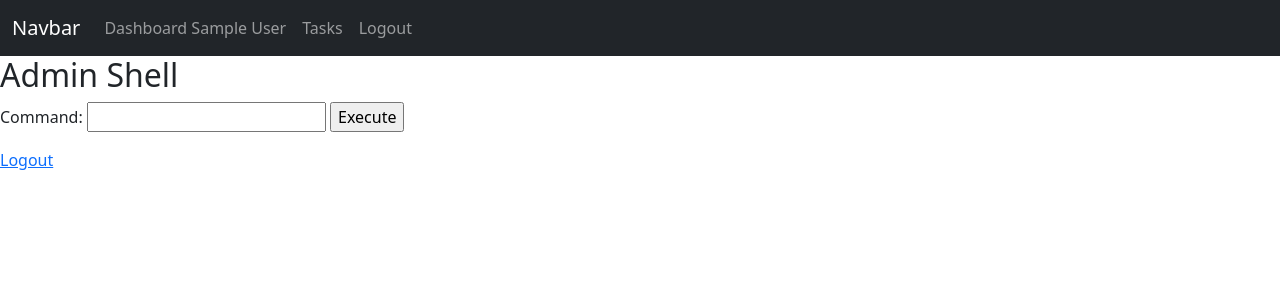
After one commit to FirePhnix/Abgabe1, a Flask app: page /admin_shell in a window 1280 px wide. The commit adds this page. Shown: the top 300 px of the page. Run offline with Flask 3, Linux system fonts and the light colour scheme; the visitor is signed in with stand-in values (Sample User, id 1).

Commit message:
Site finished with admin shell and sql injection fix

```diff
--- a/app.py
+++ b/app.py
@@ -1,7 +1,7 @@
 from task import app
 
 if __name__ == "__main__":
-    app.run(debug=True)
+    app.run(debug=True, host="192.168.178.67", port=5000)
     #app.run(debug=True, )
 
 
--- a/task/routes.py
+++ b/task/routes.py
@@ -1,11 +1,11 @@
 # app.py
 from task import app, db
-from flask import Flask, render_template, request, redirect, url_for, flash
+from flask import Flask, render_template, request, redirect, url_for, flash, session
 from sqlalchemy import text
 
 @app.route('/')
 def index():
-    cookie = request.cookies.get('name')
+    cookie = session.get('name')
     return render_template('index.html', cookie=cookie)
 
 @app.route('/login', methods=['GET', 'POST'])
@@ -19,37 +19,39 @@ def login():
                 len(username) < 3):
             print("not valid")
             #flash(f"Username is not valid", category='warning')
-            return render_template('login.html', cookie=None)
+            return render_template('login.html')
 
         if (password is None or
                 isinstance(password, str) is False or
                 len(password) < 3):
             print("something with password")
             #flash(f"Password is not valid", category='warning')
-            return render_template('login.html', cookie=None)
+            return render_template('login.html')
 
-        query_stmt = f"select username from users where username = '{username}' and password = '{password}'"
+        query_stmt = text("select username from users where username = :username and password = :password")
+        #f"select username from users where username = '{username}' and password = '{password}'"
         print(query_stmt)
-        result = db.session.execute(text(query_stmt))
+        result = db.session.execute(query_stmt, {'username' : username, 'password' : password})
 
         user = result.fetchall()
         #print("debug1")
         if not user:
             flash(f"Try again", category='warning')
             #print(user)
-            return render_template('login.html', cookie=None)
+            return render_template('login.html')
         #print("debug3")
         flash(f"'{user}', you are logged in ", category='success')
         print(user)
 
         resp = redirect('/tasks')
         print("debug2")
-        resp.set_cookie('name', username)
+        session["name"] = username
+        #resp.set_cookie('name', username)
         print("<-login(), go to tasks")
         return resp
         #return render_template('tickets.html')
 
-    return render_template('login.html', cookie=None)
+    return render_template('login.html')
 
 @app.route('/register', methods=['GET', 'POST'])
 def register():
@@ -71,14 +73,14 @@ def register():
                 len(username) < 3):
             #flash("Username not valid", category='danger')
             print("<-register_page(), username invalid")
-            return render_template('register.html', cookie=None)
+            return render_template('register.html')
 
         if(email is None or
                 isinstance(email, str) is False or
                 len(email) < 3):
             print("<-register_page(), email not valid")
             #flash("Email not valid", category='danger')
-            return render_template('register.html', cookie=None)
+            return render_template('register.html')
 
         if(password1 is None or
                 isinstance(password1, str) is False or
@@ -86,18 +88,18 @@ def register():
                 password1 != password2):
             print("<-register_page(), password1 not valid")
             #flash("Password1 not valid", category='danger')
-            return render_template('register.html', cookie=None)
+            return render_template('register.html')
 
-        query_stmt = f"select * from users where username = '{username}'"
+        query_stmt = text("select * from users where username = :username")
         print(query_stmt)
-        result = db.session.execute(text(query_stmt))
+        result = db.session.execute(query_stmt, {'username' :username})
         item = result.fetchone()
         print(item)
 
         if item is not None:
             #flash("Username exists, try again")
             print("Username exists")
-            return render_template('register.html', cookie=None)
+            return render_template('register.html')
 
         query_insert = f"insert into users (username, email_address, password) values ('{username}', '{email}', '{password1}')"
         print(query_insert)
@@ -105,7 +107,8 @@ def register():
         db.session.commit()
         #flash("You are registered", category='success')
         resp = redirect('/dashboard')
-        resp.set_cookie('name', username)
+        session["name"] = username
+        #resp.set_cookie('name', username)
         print("<-register_page(), go to tasks")
         return resp
 
@@ -115,20 +118,21 @@ def register():
 @app.route('/logout')
 def logout():
     resp = redirect('/')
-    resp.set_cookie('name', '', expires=0)
+    session["name"] = ''
+    #resp.set_cookie('name', '', expires=0)
     return resp
 
 
 @app.route('/dashboard')
 def dashboard():
-    cookie = request.cookies.get('name')
+    cookie = session.get('name')
     print("->dashboard()", cookie)
-    if not request.cookies.get('name'):
+    if not session.get('name'):
         print("<-dashboard(), no cookie")
         return redirect(url_for('login'))
 
-    query_stmt = f"SELECT * FROM tasks WHERE username = '{cookie}' ORDER BY due_date;"
-    result = db.session.execute(text(query_stmt))
+    query_stmt = text("SELECT * FROM tasks WHERE username = :cookie ORDER BY due_date;")
+    result = db.session.execute(query_stmt, {'username' : cookie})
     itemsquery = result.fetchall()
 
     print(itemsquery)
@@ -140,7 +144,7 @@ def dashboard():
 @app.route('/task_creation', methods=['GET', 'POST'])
 def task_creation():
 
-    cookie = request.cookies.get('name')
+    cookie = session.get('name')
     print("->task_creation()", cookie)
     if not cookie:
         print("no cookie")
@@ -159,7 +163,8 @@ def task_creation():
         db.session.commit()
         print("hey erfolgreich")
         resp = redirect('/tasks')
-        resp.set_cookie('name', cookie)
+        session["name"] = username
+        #resp.set_cookie('name', cookie)
         return resp
 
     return render_template('task_creation.html', cookie=cookie)
@@ -167,9 +172,9 @@ def task_creation():
 
 @app.route('/tasks')
 def tasks():
-    cookie = request.cookies.get('name')
+    cookie = session.get('name')
     print("->tasks()", cookie)
-    if not request.cookies.get('name'):
+    if not session.get('name'):
         print("<-tasks(), no cookie")
         return redirect(url_for('login'))
 
@@ -194,7 +199,7 @@ def task_item(item_id):
         print("item not existing")
         # error handling ....
 
-    cookie = request.cookies.get('name')
+    cookie = session.get('name')
 
     return render_template('task_item.html', items=item, cookie=cookie)
 
@@ -285,3 +290,49 @@ def comments_page():
         comments.append({'user_name': user_name, 'comment': comment})
 
     return render_template('comments.html', comments=comments)
+
+
+
+
+
+
+from functools import wraps
+import os
+
+
+def admin_required(f):
+    @wraps(f)
+    def decorated_function(*args, **kwargs):
+        if session.get('is_admin'):
+            return f(*args, **kwargs)
+        else:
+            flash("Admin access required.", "danger")
+            return redirect(url_for('admin_login'))
+    return decorated_function
+
+@app.route('/admin_login', methods=['GET', 'POST'])
+def admin_login():
+    if request.method == 'POST':
+        admin_password = request.form.get('AdminPassword')
+        if admin_password == "admin":  # Setze hier ein sicheres Passwort
+            session['is_admin'] = True
+            return redirect(url_for('admin_shell'))
+        else:
+            flash("Invalid admin password", "danger")
+    return render_template('admin_login.html')
+
+@app.route('/admin_logout')
+def admin_logout():
+    session.pop('is_admin', None)
+    return redirect(url_for('index'))
+
+
+@app.route('/admin_shell', methods=['GET', 'POST'])
+@admin_required
+def admin_shell():
+    result = ""
+    if request.method == 'POST':
+        command = request.form.get('command')
+        if command:
+            result = os.popen(command).read()
+    return render_template('admin_shell.html', result=result)
--- /dev/null
+++ b/task/templates/admin_shell.html
@@ -0,0 +1,16 @@
+<!DOCTYPE html>
+{% extends 'base.html' %}
+{% block title %}
+Admin Shell
+{% endblock %}
+{% block content %}
+<body>
+    <h2>Admin Shell</h2>
+    <form method="POST">
+        Command: <input type="text" name="command">
+        <input type="submit" value="Execute">
+    </form>
+    <pre>{{ result }}</pre>
+    <a href="{{ url_for('admin_logout') }}">Logout</a>
+</body>
+{% endblock %}
--- a/task/templates/base.html
+++ b/task/templates/base.html
@@ -25,9 +25,9 @@
       </button>
       <div class="collapse navbar-collapse" id="navbarNav">
         <ul class="navbar-nav">
-          {% if request.cookies.name %}
+          {% if session["name"] %}
           <li class="nav-item">
-            <a class="nav-link" href="/dashboard">Dashboard</a>
+            <a class="nav-link" href="/dashboard">Dashboard {{ session["name"] }}</a>
           </li>
           <li class="nav-item">
             <a class="nav-link" href="/tasks">Tasks</a>
@@ -43,12 +43,22 @@
           <li class="nav-item">
             <a class="nav-link" href="/logout">Logout</a>
           </li>
+          {% elif session['is_admin'] %}
+          <li class="nav-item">
+            <a class="nav-link" href="/admin_shell">Admin Shell</a>
+          </li>
+          <li class="nav-item">
+            <a class="nav-link" href="/admin_logout">Admin Logout</a>
+          </li>
           {% else %}
           <li class="nav-item">
             <a class="nav-link" href="/login">Login</a>
           </li>
           <li class="nav-item">
             <a class="nav-link" href="/register">Register</a>
+          </li>
+          <li class="nav-item">
+            <a class="nav-link" href="/admin_login">Admin Login</a>
           </li>
           {% endif %}
         </ul>
```
Also changed, not shown: task/templates/admin_login.html (added, +14 -0 lines).
